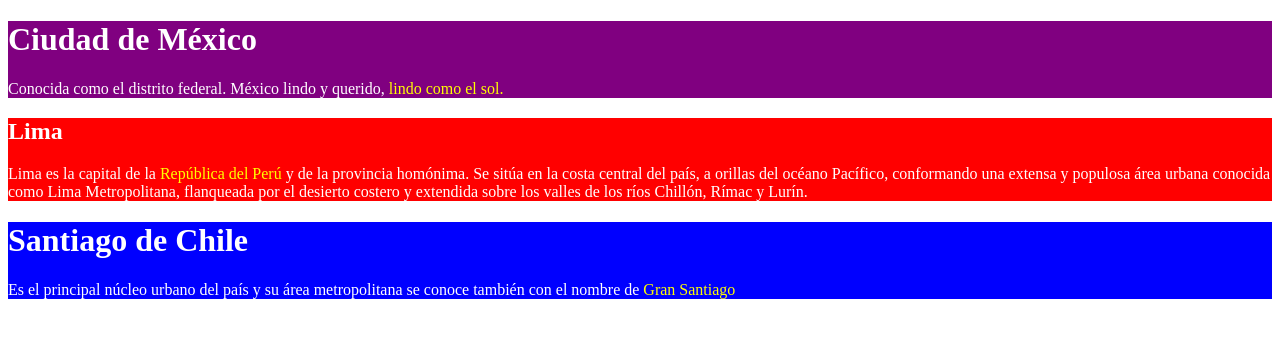
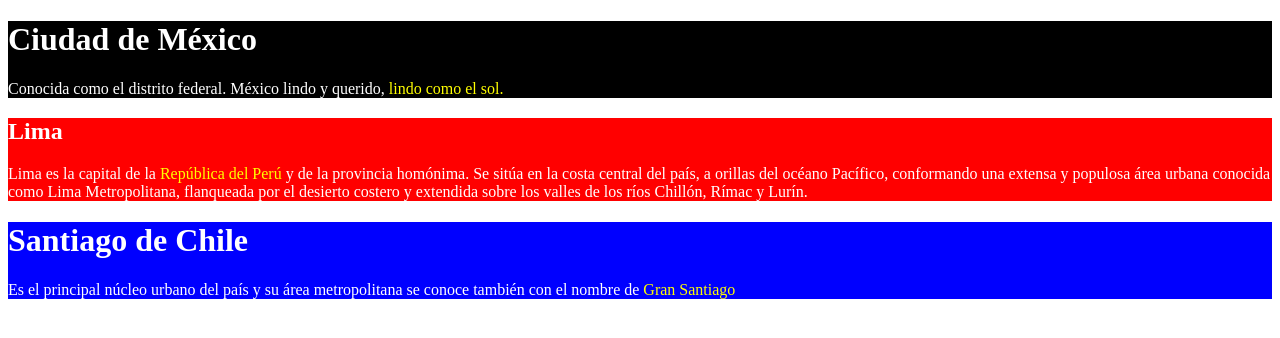
Before and after one commit to pauliantonia/htmlpractica, a plain HTML site: page index.html in a window 1280 px wide. Drawn offline with Linux system fonts and the light colour scheme.

Commit message:
cambio color a negro

```diff
--- a/index.html
+++ b/index.html
@@ -5,7 +5,7 @@
     <title>Práctica de html</title>
   </head>
   <body>
-      <div style="background-color: purple; color: white">
+      <div style="background-color: black ; color: white">
           <h1>Ciudad de México</h1>
           <p>Conocida como el distrito federal. México lindo y querido, <span style="color: yellow">lindo
              como el sol.</span></p>
```
